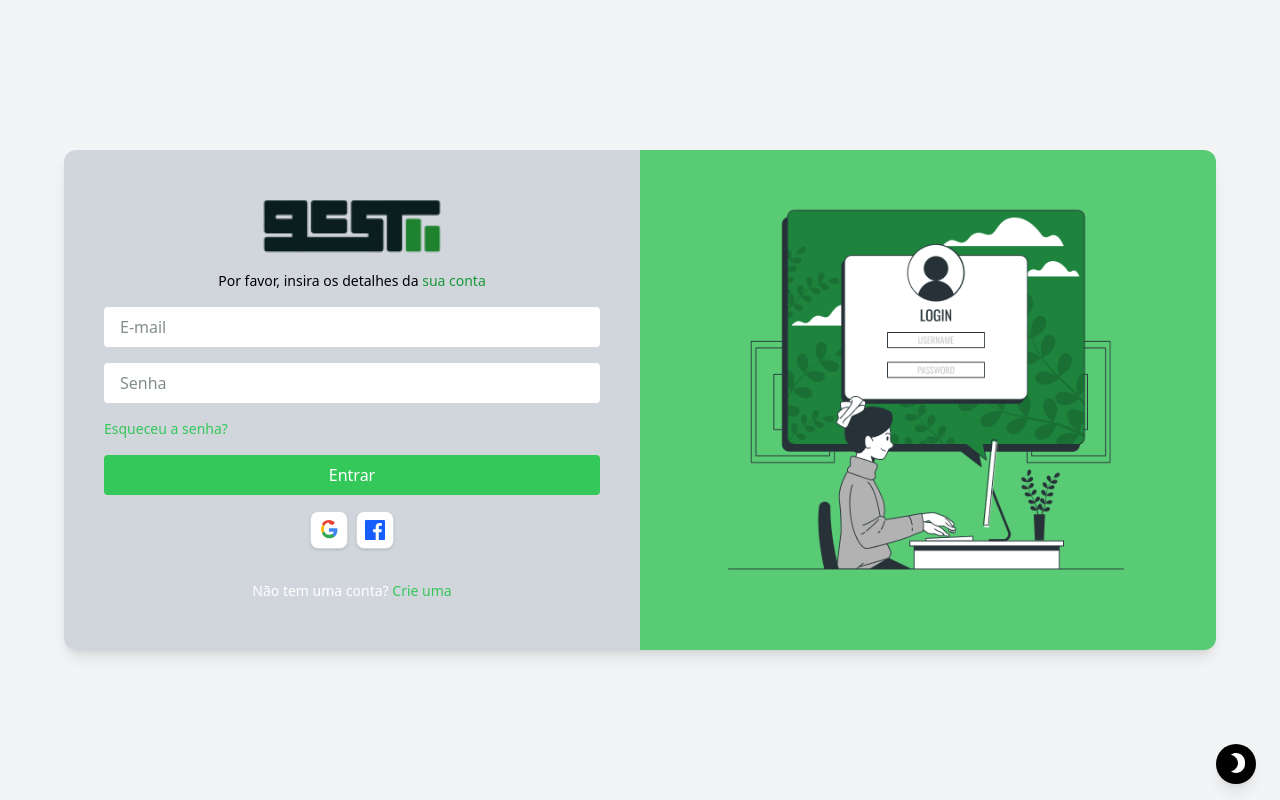
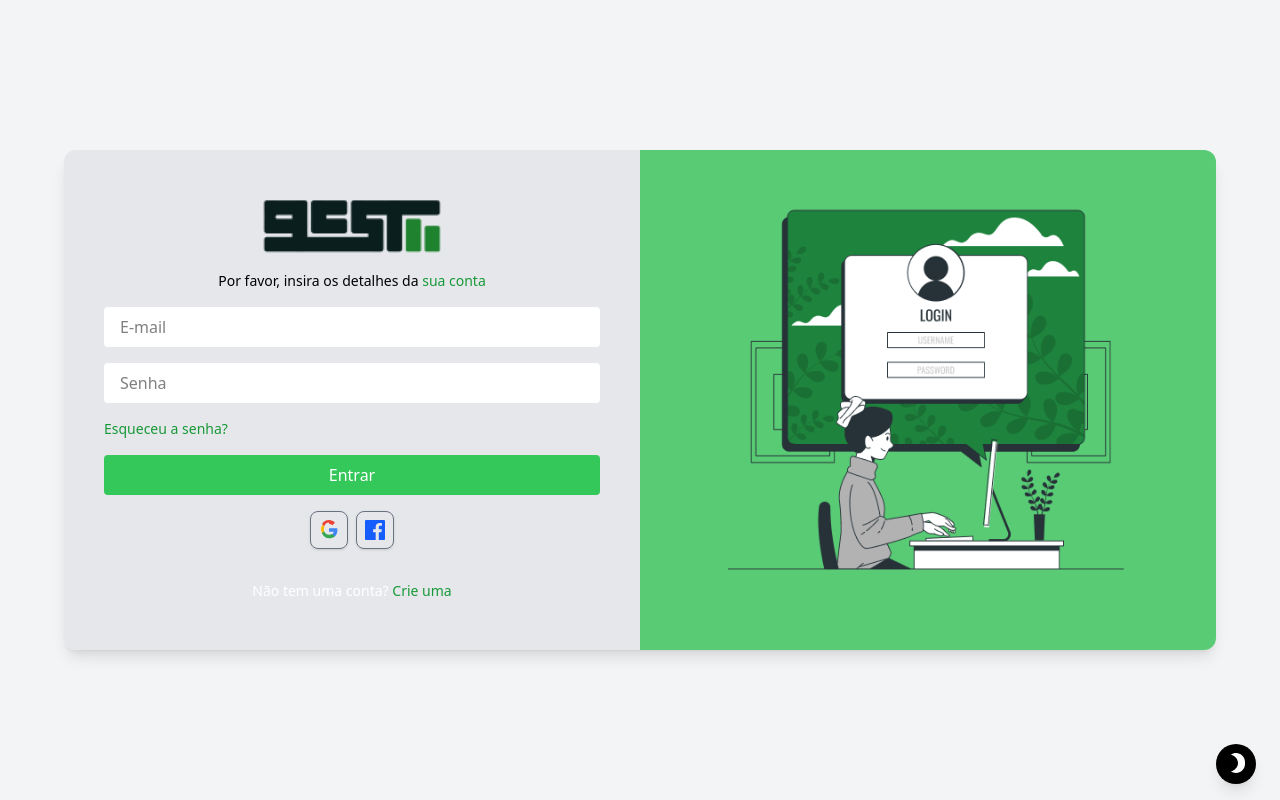
Before and after one commit to Gest-PI/web-frontend, a Next.js app: page /login in a window 1280 px wide. Built offline with nearby package versions, Linux system fonts and the light colour scheme.

Commit message:
Login is adapted to the theme

```diff
--- a/src/app/(pages)/(authpages)/login/page.tsx
+++ b/src/app/(pages)/(authpages)/login/page.tsx
@@ -11,7 +11,7 @@ export default function LoginPage() {
         <>
             <div
                 className={`w-1/2 flex justify-center items-center flex-col ${
-                    theme == "light" ? "bg-gray-300" : "bg-[#071717]"
+                    theme == "light" ? "bg-gray-200" : "bg-[#071717]"
                 }  p-10 space-y-4`}
             >
                 <Image
@@ -26,30 +26,54 @@ export default function LoginPage() {
                     }`}
                 >
                     Por favor, insira os detalhes da{" "}
-                    <span className="text-[#189938]">sua conta</span>
+                    <span
+                        className={`${
+                            theme == "light"
+                                ? "text-[#189938]"
+                                : "text-[#34C759]"
+                        }`}
+                    >
+                        sua conta
+                    </span>
                 </p>
                 <div className="space-y-4 w-full">
                     <input
                         type="email"
                         placeholder="E-mail"
-                        className={`w-full px-4 py-2 rounded bg-white text-[#0A1E1E] outline-none`}
+                        className={`w-full px-4 py-2 rounded ${
+                            theme == "light"
+                                ? "bg-white text-black"
+                                : " bg-[#072727] text-white"
+                        }  outline-none`}
                     />
                     <input
                         type="password"
                         placeholder="Senha"
-                        className="w-full px-4 py-2 rounded bg-white text-[#0A1E1E] outline-none"
+                        className={`w-full px-4 py-2 rounded  outline-none  ${
+                            theme == "light"
+                                ? "bg-white text-black"
+                                : " bg-[#072727] text-white"
+                        }`}
                     />
                     <div className="flex justify-between text-sm">
                         <button
                             onClick={() => redirect("/forgotpassword")}
-                            className="text-[#34C759]"
+                            className={`${
+                                theme == "light"
+                                    ? "text-[#189938]"
+                                    : "text-[#34C759]"
+                            }`}
                         >
                             Esqueceu a senha?
                         </button>
                     </div>
                     <button
                         onClick={() => redirect("/dashboard")}
-                        className="w-full py-2 cursor-pointer bg-[#34C759] hover:bg-[#1E842D] rounded text-white"
+                        className={`w-full py-2 cursor-pointer ${
+                            theme == "light"
+                                ? "bg-[#34C759] hover:bg-[#1E842D]"
+                                : "bg-[#1E842D] hover:bg-[#34C759]"
+                        }  rounded text-white`}
                     >
                         Entrar
                     </button>
@@ -62,14 +86,22 @@ export default function LoginPage() {
                     Não tem uma conta?{" "}
                     <button
                         onClick={() => redirect("/signup")}
-                        className="text-[#34C759] cursor-pointer"
+                        className={`${
+                            theme == "light"
+                                ? "text-[#189938]"
+                                : "text-[#34C759]"
+                        } cursor-pointer`}
                     >
                         Crie uma
                     </button>
                 </p>
             </div>
 
-            <div className="w-1/2 bg-[#59cb75] text-[#0A1E1E] p-10 flex flex-col justify-between items-center">
+            <div
+                className={`${
+                    theme == "light" ? "bg-[#59cb75]" : "bg-[#1E842D]"
+                } w-1/2  text-[#0A1E1E] p-10 flex flex-col justify-between items-center`}
+            >
                 <Image
                     src={"/login.png"}
                     width={400}
--- a/src/ui/icons/FacebookLoginIcon.tsx
+++ b/src/ui/icons/FacebookLoginIcon.tsx
@@ -8,7 +8,7 @@ export default function FacebookLoginIcon({
     return (
         <button
             onClick={onClick}
-            className="flex items-center cursor-pointer gap-3 px-2 py-2 rounded-lg shadow-sm border border-gray-300 bg-white hover:bg-gray-100 active:scale-95 transition-transform focus:outline-none focus:ring-2 focus:ring-[#34C759]"
+            className="flex items-center cursor-pointer gap-3 px-2 py-2 rounded-lg shadow-sm border border-gray-500 hover:bg-gray-100 active:scale-95 transition-transform focus:outline-none focus:ring-2 focus:ring-[#34C759]"
             aria-label="Sign in with Facebook"
         >
             <svg
--- a/src/ui/icons/GoogleLoginIcon.tsx
+++ b/src/ui/icons/GoogleLoginIcon.tsx
@@ -8,7 +8,7 @@ export default function GoogleLoginButton({
     return (
         <button
             onClick={onClick}
-            className="flex items-center gap-3 cursor-pointer px-2 py-2 rounded-lg shadow-sm border border-gray-300 bg-white hover:bg-gray-100 active:scale-95 transition-transform focus:outline-none focus:ring-2 focus:ring-[#34C759]"
+            className="flex items-center gap-3 cursor-pointer px-2 py-2 rounded-lg shadow-sm border border-gray-500  hover:bg-gray-100 active:scale-95 transition-transform focus:outline-none focus:ring-2 focus:ring-[#34C759]"
             aria-label="Sign in with Google"
         >
             <svg
```
